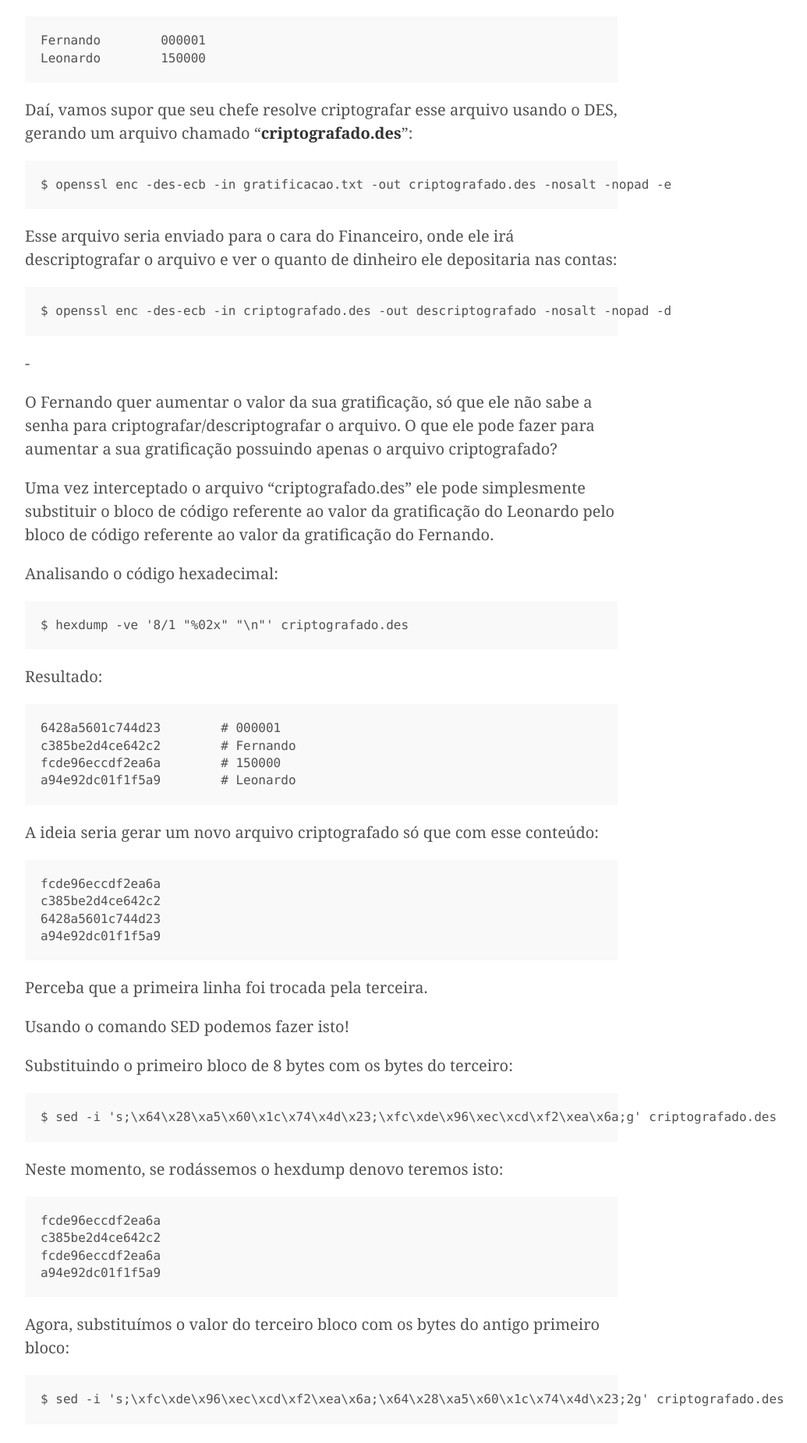
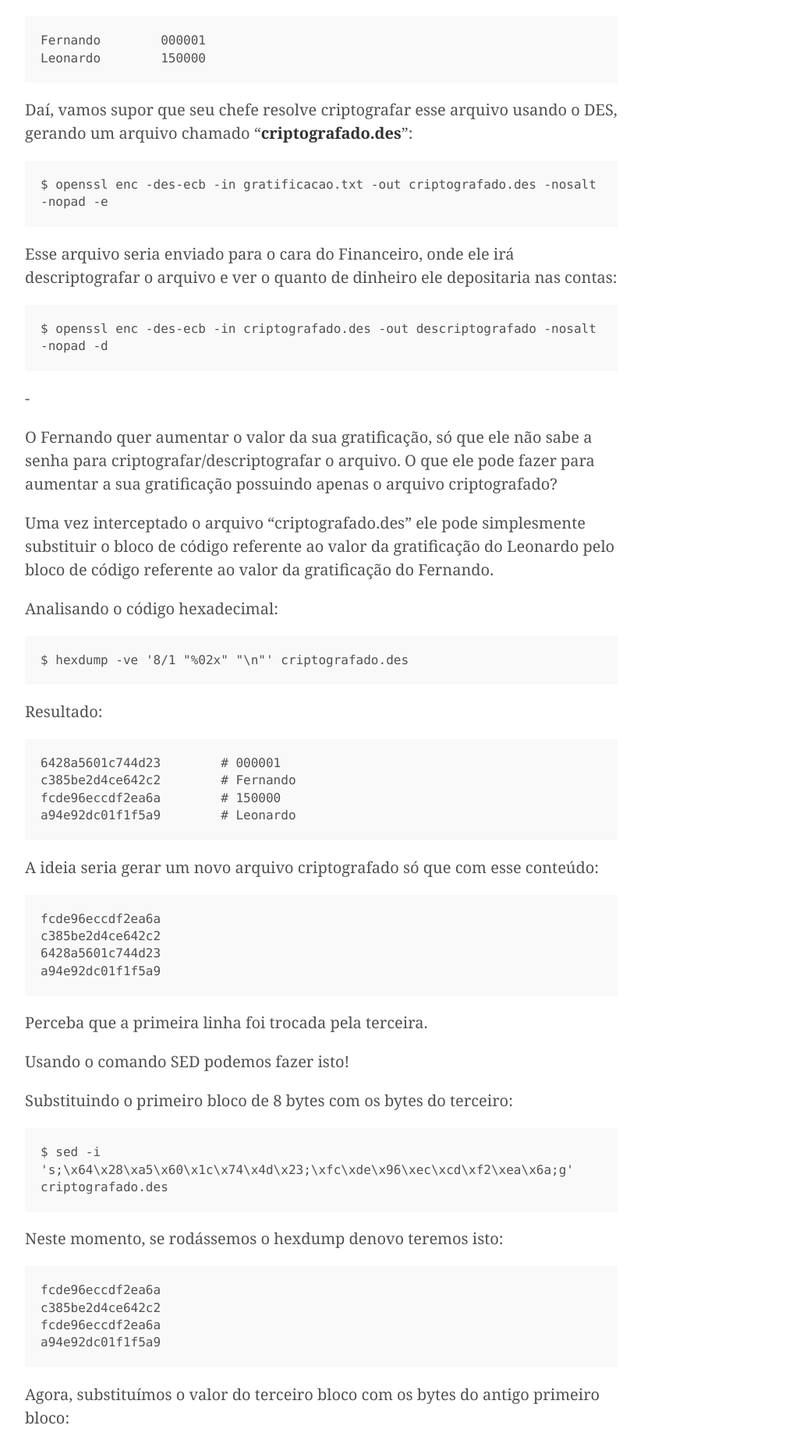
Before and after one commit to Kingm0b/jekyll-minimal-theme, a Jekyll site: the page built from _posts/2016-12-09-ecb-flaw.md, in a window 1280 px wide. Shown: the part 754-2605 px from the top of the page at 78% size, without its empty margins (228-1263 px from the left). Built offline with Jekyll 4.4.1, drawn with Linux system fonts in a browser that asks for light colours.

Commit message:
Update style.scss

```diff
--- a/css/style.scss
+++ b/css/style.scss
@@ -101,6 +101,12 @@
 code {
   padding: .25em .5em;
   font-size: 85%;
+  white-space: -moz-pre-wrap;
+  white-space: -pre-wrap;
+  white-space: -o-pre-wrap;
+  white-space: pre-wrap;
+  word-wrap: break-word; /* Internet Explorer 5.5+ */
+
 }
 
 pre {
```
